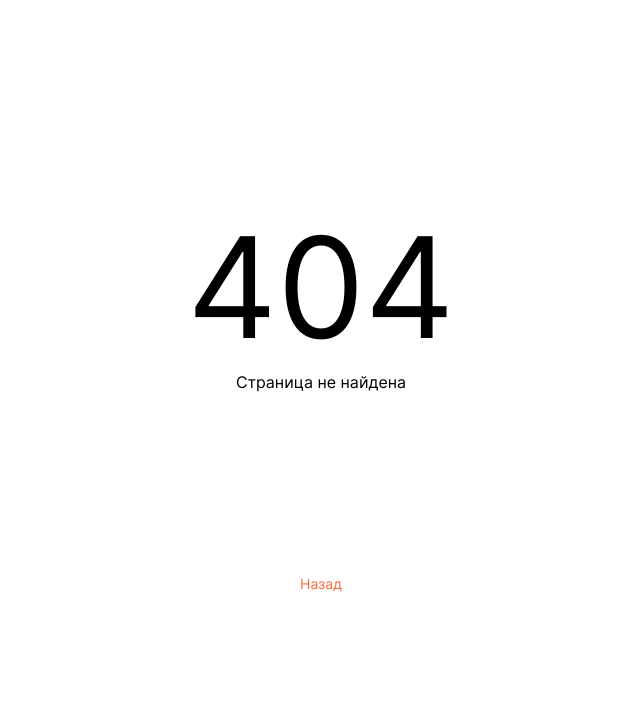
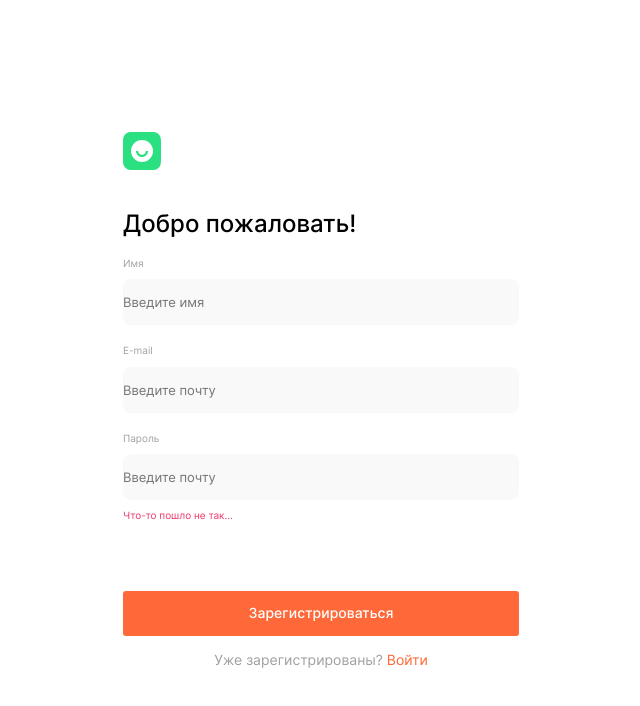
Before and after one commit to keeonezy/movies-explorer-frontend, a React (Create React App) app: page / in a window 1280 px wide. Before the commit this address had no page. Shown: the top 706 px of the page, without its empty margins (319-959 px from the left). Built offline with nearby package versions, Linux system fonts and the light colour scheme.

Commit message:
feat: add register page

```diff
--- a/src/components/App/App.jsx
+++ b/src/components/App/App.jsx
@@ -3,6 +3,7 @@ import { Header } from "../Header/Header";
 import { Footer } from "../Footer/Footer";
 import { Main } from "../Main/Main";
 import { NotFound } from "../NotFound/NotFound";
+import { Register } from "../Register/Register";
 
 function App() {
   return (
@@ -11,7 +12,8 @@ function App() {
         {/* <Header /> */}
         {/* <Main /> */}
         {/* <Footer /> */}
-        <NotFound />
+        {/* <NotFound /> */}
+        <Register />
       </div>
     </div>
   );
--- a/src/components/Header/Header.css
+++ b/src/components/Header/Header.css
@@ -1,5 +1,10 @@
 .header {
     min-height: 74px;
+}
+
+.header__logo {
+    width: 38px;
+    height: 38px;
 }
 
 .header__container {
--- a/src/components/NotFound/NotFound.css
+++ b/src/components/NotFound/NotFound.css
@@ -34,3 +34,18 @@
     border: transparent;
     cursor: pointer;
 }
+
+@media screen and (max-width: 768px) {
+    .not-found__title {
+        font-size: 80px;
+    }
+
+    .not-found__description {
+        margin-top: 10px;
+        font-size: 12px;
+    }
+
+    .not-found__back {
+        font-size: 12px;
+    }
+}
--- /dev/null
+++ b/src/components/Register/Register.css
@@ -0,0 +1,89 @@
+.register {
+    margin: 0 auto;
+    max-width: 396px;
+    min-height: 100vh;
+    display: flex;
+    flex-direction: column;
+    justify-content: center;
+}
+
+.register__title {
+    margin: 0;
+    margin-top: 40px;
+    color: #000;
+    font-size: 24px;
+    font-weight: 500;
+}
+
+.register__input-name {
+    margin: 0;
+    margin-top: 20px;
+    color: #A0A0A0;
+    font-size: 10px;
+    font-weight: 400;
+}
+
+.register__input-design {
+    margin-top: 10px;
+    width: 396px;
+    height: 46px;
+    border-radius: 8px;
+    background: #F9F9F9;
+    border: transparent;
+}
+
+.register__input {
+    padding: 0;
+    width: 100%;
+    height: 100%;
+    border: transparent;
+    background: transparent;
+    color: #000;
+    font-size: 13px;
+    font-weight: 400;
+}
+
+.register__input-text-error {
+    margin: 0;
+    margin-top: 10px;
+    color: #EE3465;
+    font-size: 10px;
+    font-weight: 400;
+}
+
+.register__input-error {
+    color: #EE3465;
+    font-size: 13px;
+    font-weight: 400;
+}
+
+.register__form-button {
+    margin-top: 69px;
+    width: 396px;
+    height: 45px;
+    border-radius: 3px;
+    background: #FF6838;
+    border: transparent;
+    color: #FFF;
+    text-align: center;
+    font-size: 14px;
+    font-weight: 500;
+    cursor: pointer;
+}
+
+.register__info {
+    margin: 0;
+    margin-top: 16px;
+    color: #A0A0A0;
+    text-align: center;
+    font-size: 14px;
+    font-weight: 400;
+}
+
+.register__info span {
+    color: #FF6838;
+    text-align: center;
+    font-size: 14px;
+    font-weight: 400;
+    cursor: pointer;
+}
--- /dev/null
+++ b/src/components/Register/Register.jsx
@@ -0,0 +1,35 @@
+import "./Register.css";
+import logo from "../../images/logo.svg";
+
+function Register() {
+    return (
+        <div className="register">
+            <img src={logo} alt="" className="header__logo" />
+            <h2 className="register__title">Добро пожаловать!</h2>
+
+            <form className="register__form" name='form-register' method="get">
+                <p className="register__input-name">Имя</p>
+                <div className="register__input-design">
+                    <input type="text" className="register__input" placeholder="Введите имя" required />
+                </div>
+
+                <p className="register__input-name">E-mail</p>
+                <div className="register__input-design">
+                    <input type="email" className="register__input" placeholder="Введите почту" required />
+                </div>
+
+                <p className="register__input-name">Пароль</p>
+                <div className="register__input-design">
+                    <input type="password" className="register__input register__text-password" placeholder="Введите почту" required />
+                </div>
+                <p className="register__input-text-error">Что-то пошло не так...</p>
+
+                <button className="register__form-button">Зарегистрироваться</button>
+
+                <p className="register__info">Уже зарегистрированы? <span>Войти</span></p>
+            </form>
+        </div>
+    )
+}
+
+export { Register };
```
